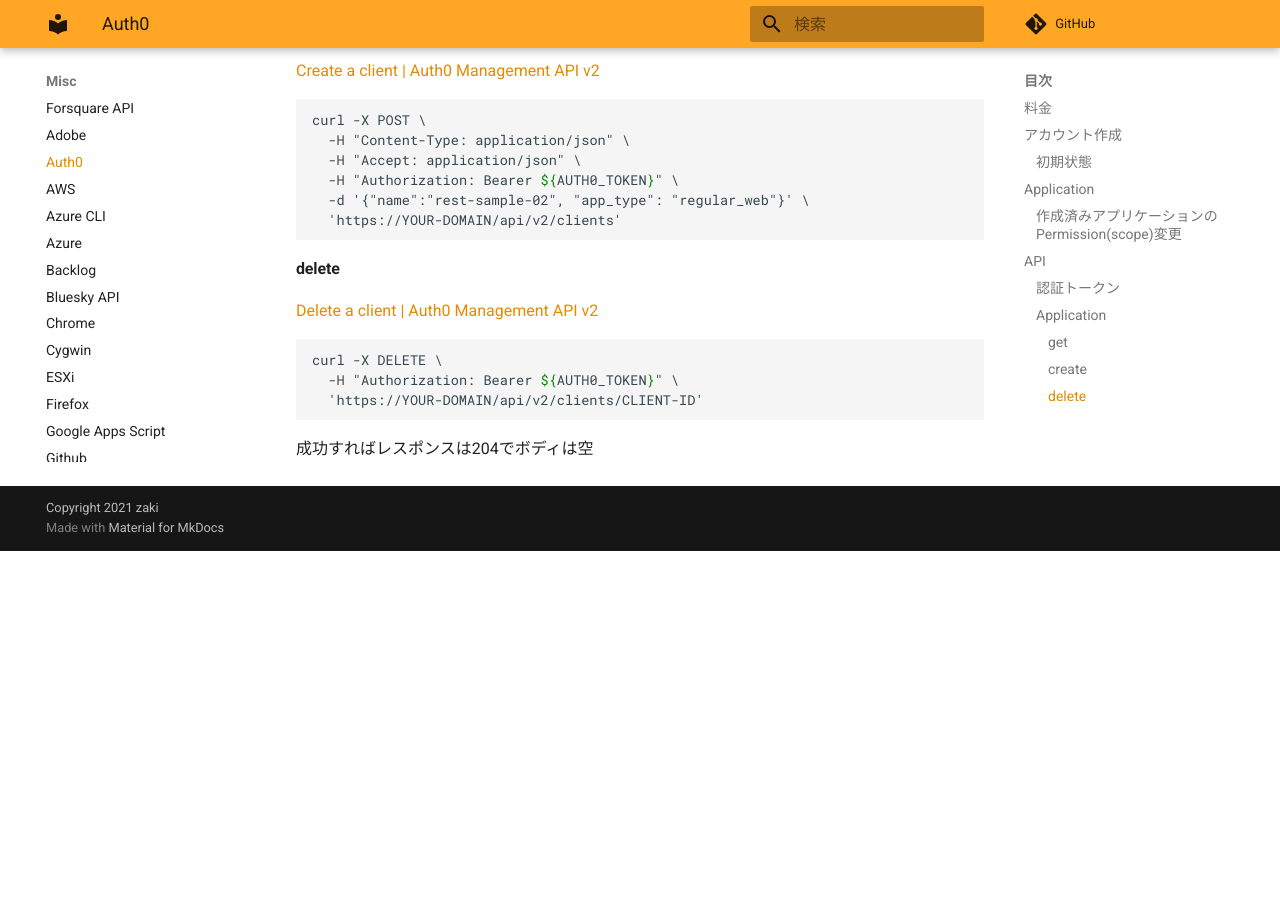
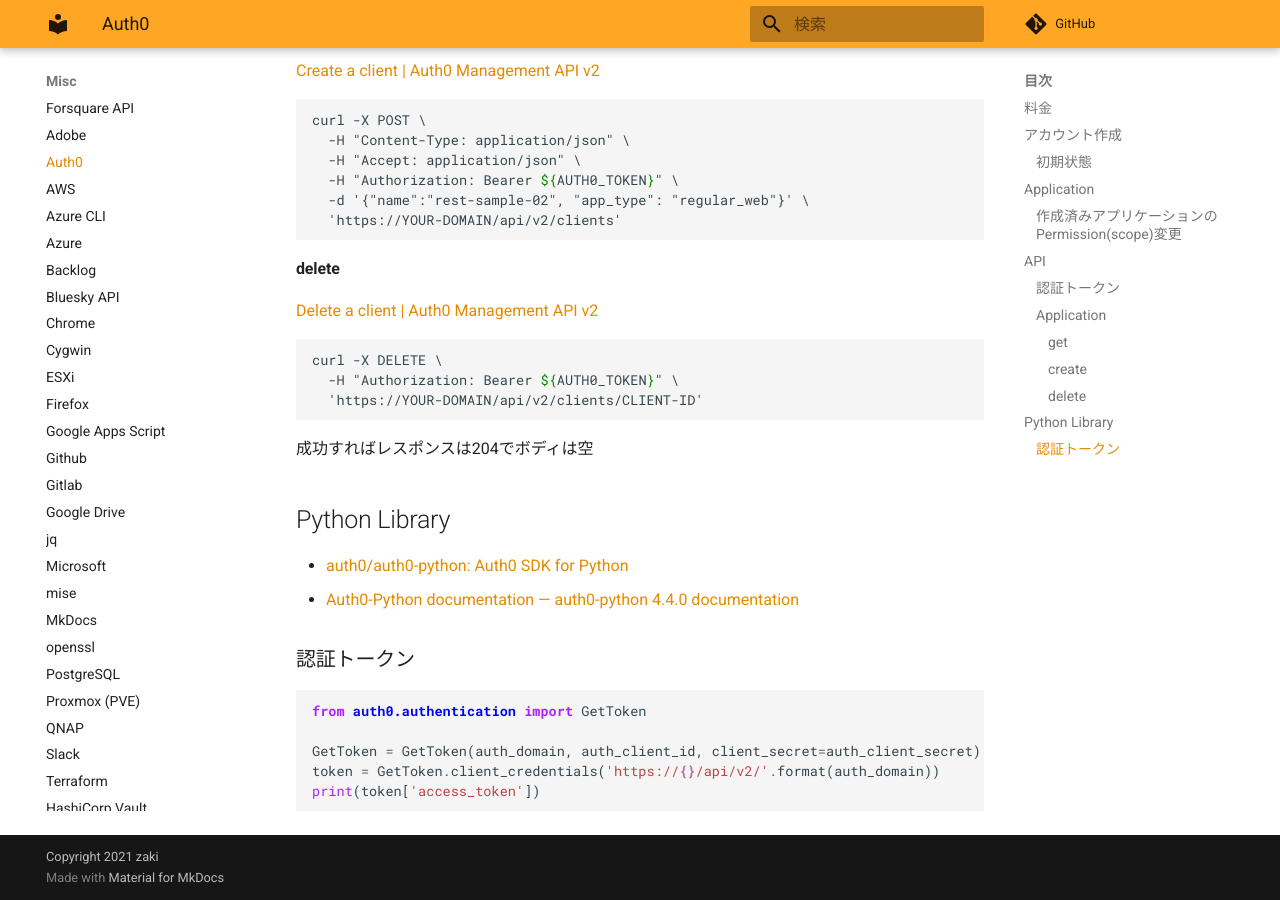
Before and after one commit to zaki-lknr/docs, an MkDocs documentation site: the page built from docs/Misc/auth0.md, in a window 1280 px wide and 900 px high, scrolled down 2502 px. Built offline with MkDocs 1.6.1 and Material for MkDocs 9.7.7, drawn with Linux system fonts in a browser that asks for light colours; comment, search, counter and statistics services are not loaded; before the commit the page ends 3053 px from its top, so only the background shows below that.

Commit message:
add: misc/auth0: auth0-python: 認証

````diff
--- a/docs/Misc/auth0.md
+++ b/docs/Misc/auth0.md
@@ -124,3 +124,18 @@ curl -X DELETE \
 ```
 
 成功すればレスポンスは204でボディは空
+
+## Python Library
+
+- [auth0/auth0-python: Auth0 SDK for Python](https://github.com/auth0/auth0-python)
+- [Auth0-Python documentation — auth0-python 4.4.0 documentation](https://auth0-python.readthedocs.io/en/latest/)
+
+### 認証トークン
+
+```python
+from auth0.authentication import GetToken
+
+GetToken = GetToken(auth_domain, auth_client_id, client_secret=auth_client_secret)
+token = GetToken.client_credentials('https://{}/api/v2/'.format(auth_domain))
+print(token['access_token'])
+```
````
